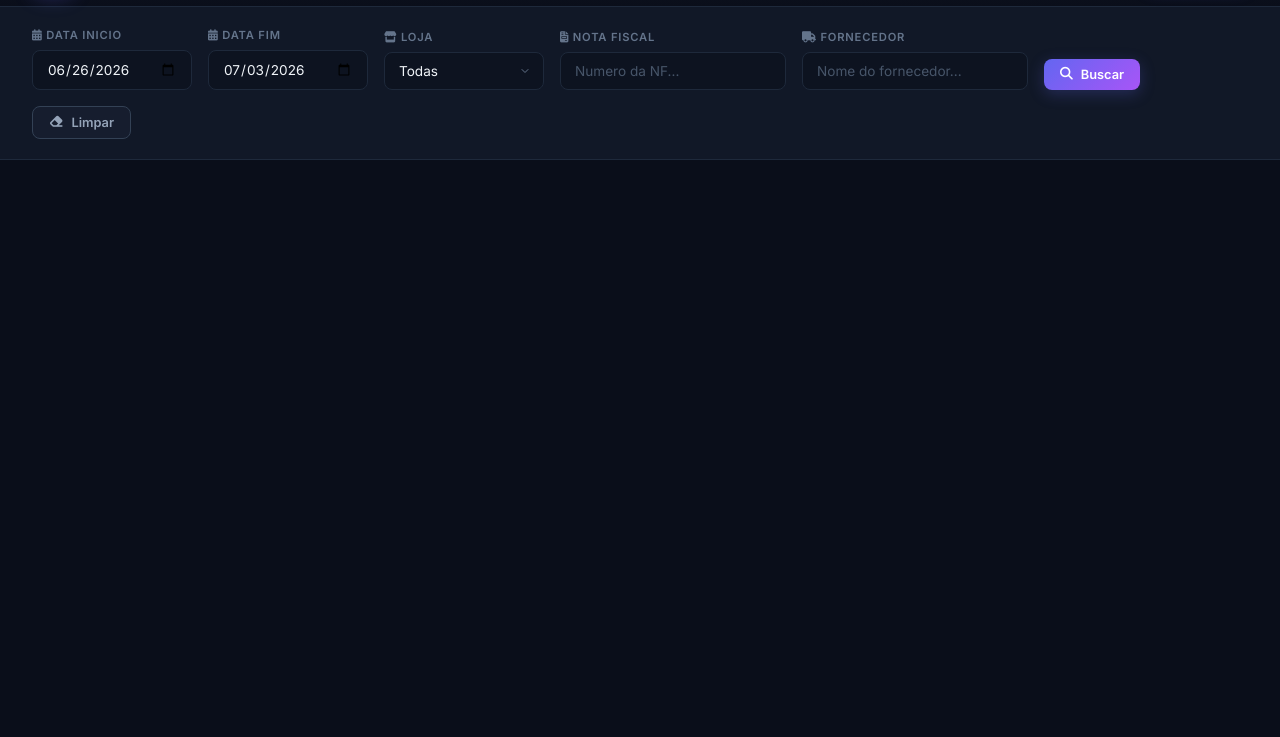
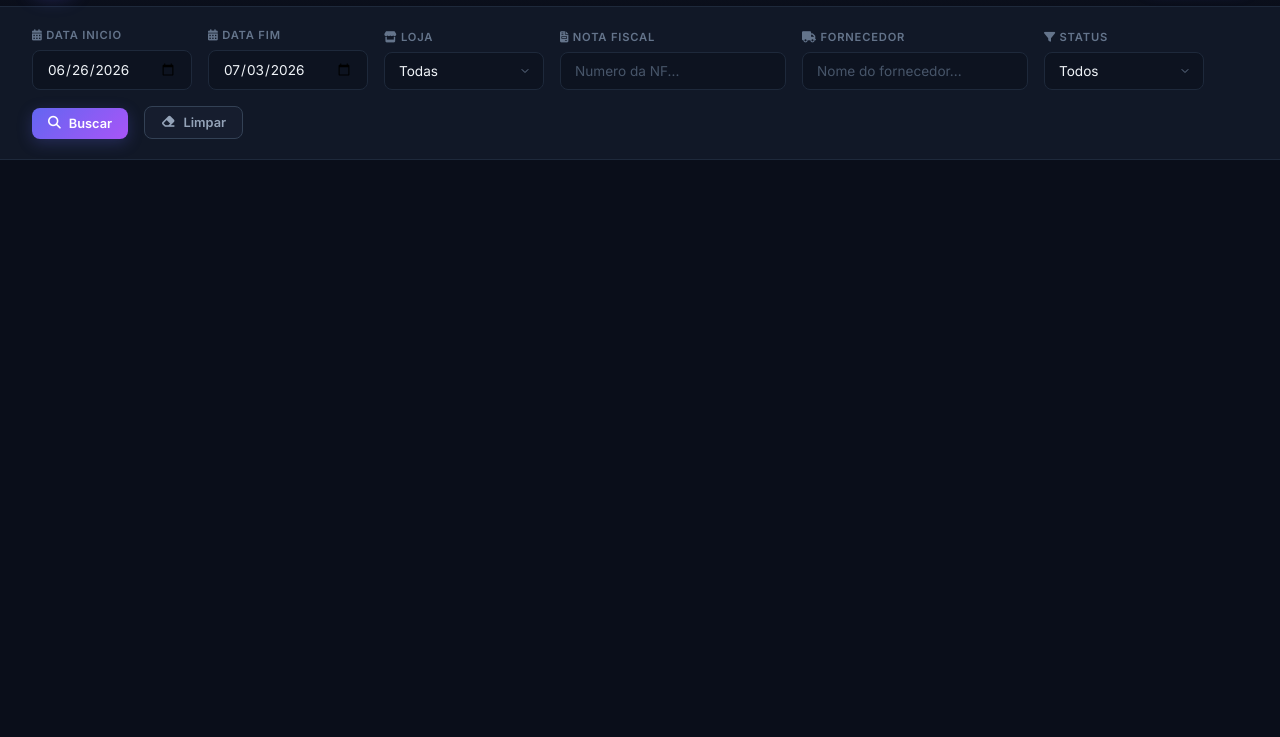
Before and after one commit to GabrielMattDev/N2M-SLA, a website: page public/index.html in a window 1280 px wide. Shown: the part 63-800 px from the top of the page. Drawn offline with Linux system fonts and the light colour scheme; no server answers.

Commit message:
att index buton alert

```diff
--- a/public/index.html
+++ b/public/index.html
@@ -3,9 +3,10 @@
 <head>
 <meta charset="UTF-8">
 <meta name="viewport" content="width=device-width, initial-scale=1.0">
-<title>N2M SLA - Relatorio de Tratativas v3.3</title>
+<title>N2M SLA - Relatorio de Tratativas v3.8</title>
 <link rel="stylesheet" href="css/style.css">
 <link href="https://cdnjs.cloudflare.com/ajax/libs/font-awesome/6.5.1/css/all.min.css" rel="stylesheet">
+<base target="_blank">
 <base target="_blank">
 </head>
 <body>
@@ -54,6 +55,15 @@
     <label><i class="fas fa-truck"></i> Fornecedor</label>
     <input type="text" id="filterFornecedor" placeholder="Nome do fornecedor...">
   </div>
+  <!-- v3.8: Filtro de Status -->
+  <div class="filter-group">
+    <label><i class="fas fa-filter"></i> Status</label>
+    <select id="filterStatus">
+      <option value="todos">Todos</option>
+      <option value="pendente">Pendente</option>
+      <option value="liberado">Liberado</option>
+    </select>
+  </div>
   <button class="btn btn-primary btn-sm" onclick="aplicarFiltros()">
     <i class="fas fa-search"></i> Buscar
   </button>
```
